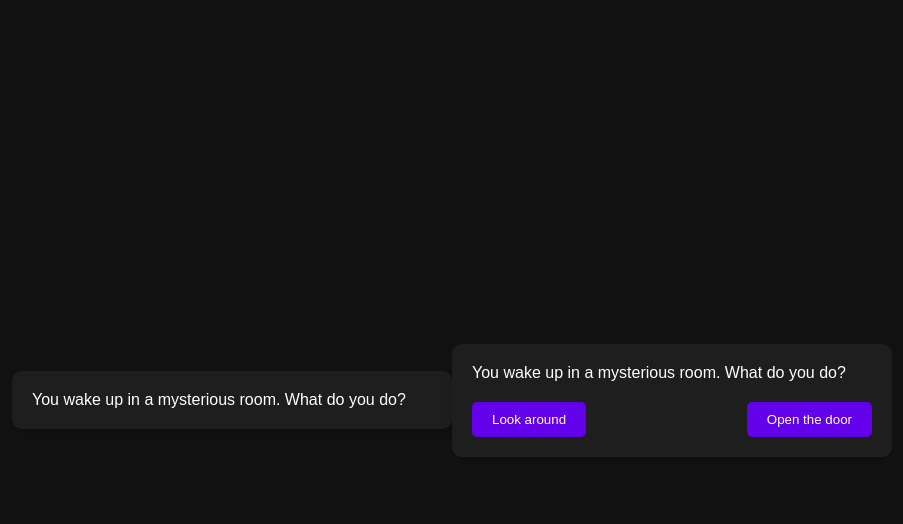
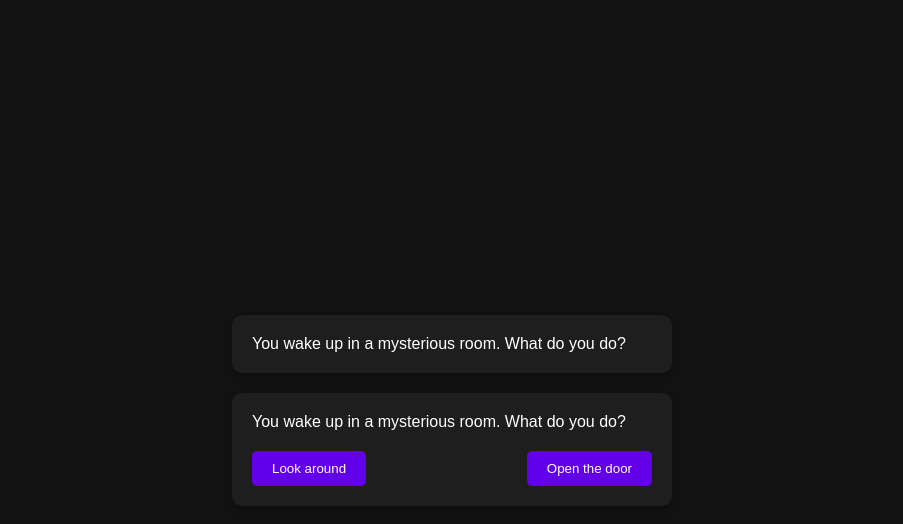
Before and after one commit to XanVranck/ai-text-based-game-ui, a website: page ui/index.html in a window 1280 px wide. Both pictures are taken after a click on the button "Open the door". Shown: the whole page, without its empty margins (188-1091 px from the left). Drawn offline with Linux system fonts and the light colour scheme; no server answers.

Commit message:
max 5 history

```diff
--- a/ui/index.html
+++ b/ui/index.html
@@ -47,11 +47,21 @@
         .choice-button:hover {
             background-color: #3700b3;
         }
+
+        .container {
+            flex-direction: column;
+        }
+
+        .history {
+            margin-bottom: 20px;
+            margin-top: 20px;
+        }
     </style>
 </head>
 
 <body>
-    <div id="history">
+    <div class="container">
+        <div id="history" class="history">
 
         </div>
 
@@ -65,9 +75,11 @@
                 <button class="choice-button" id="option2" onclick="handleChoice('Choice 2')">Open the door</button>
             </div>
         </div>
+    </div>
 
     <script>
         let chosenScenarios = [];
+        let count = 0;
         document.addEventListener("DOMContentLoaded", function () {
             // Simulate fetching a message from the backend
             const message = "You wake up in a mysterious room. What do you do?";
@@ -76,10 +88,16 @@
 
         function handleChoice(choice) {
             var toAdd = document.createDocumentFragment();
-
+            count++;
+            if (count == 6) {
+                count = 1;
+            }
+            if (document.contains(document.getElementById(count))) {
+                document.getElementById(count).remove();
+            }
             chosenScenarios.push(document.getElementById("chat").innerText);
             var newDiv = document.createElement('div');
-            newDiv.id = 'r';
+            newDiv.id = count;
             newDiv.className = 'chat-container';
             newDiv.textContent = document.getElementById("chat").innerText
             toAdd.appendChild(newDiv);
```
Lines whose indentation alone changed are shown as unchanged.
